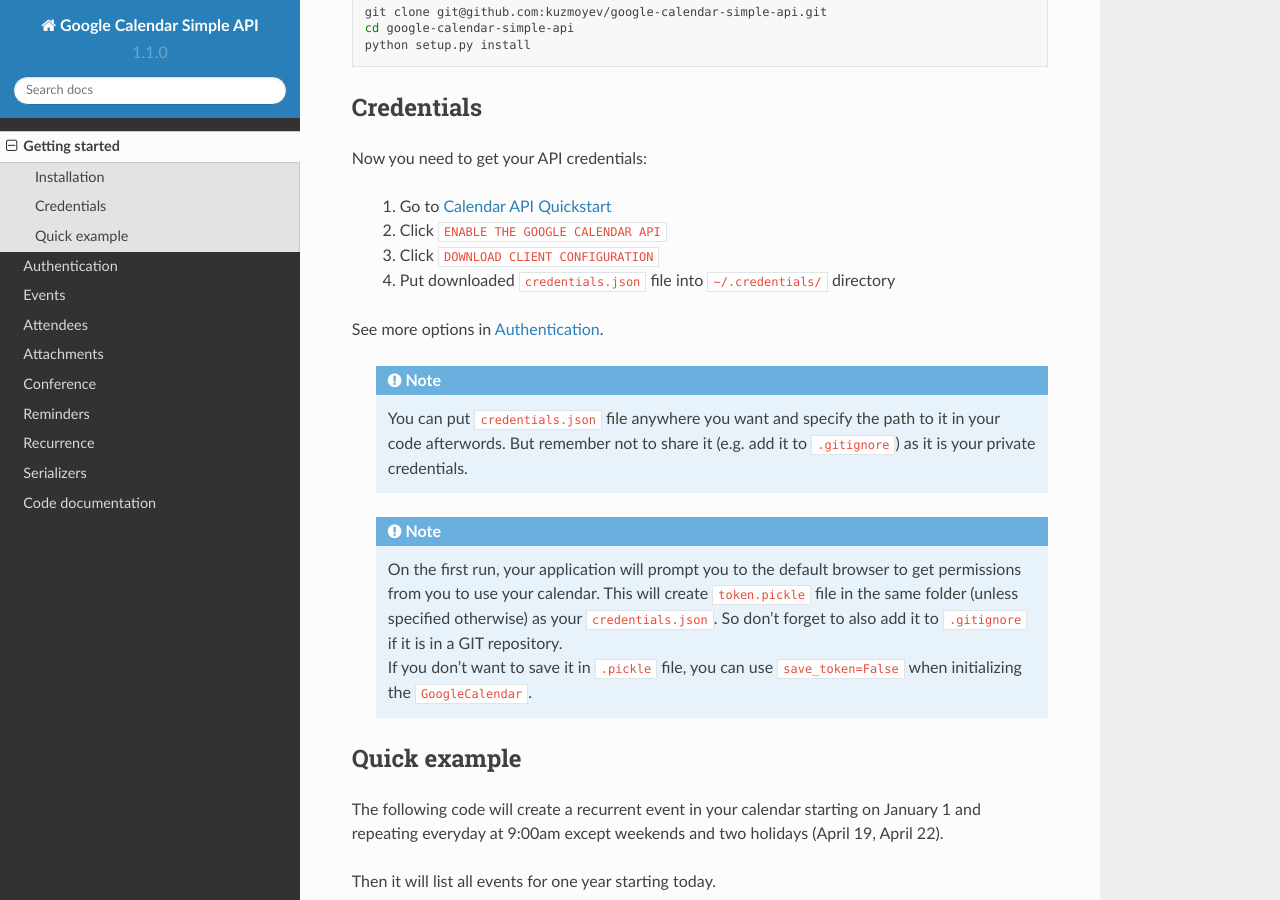
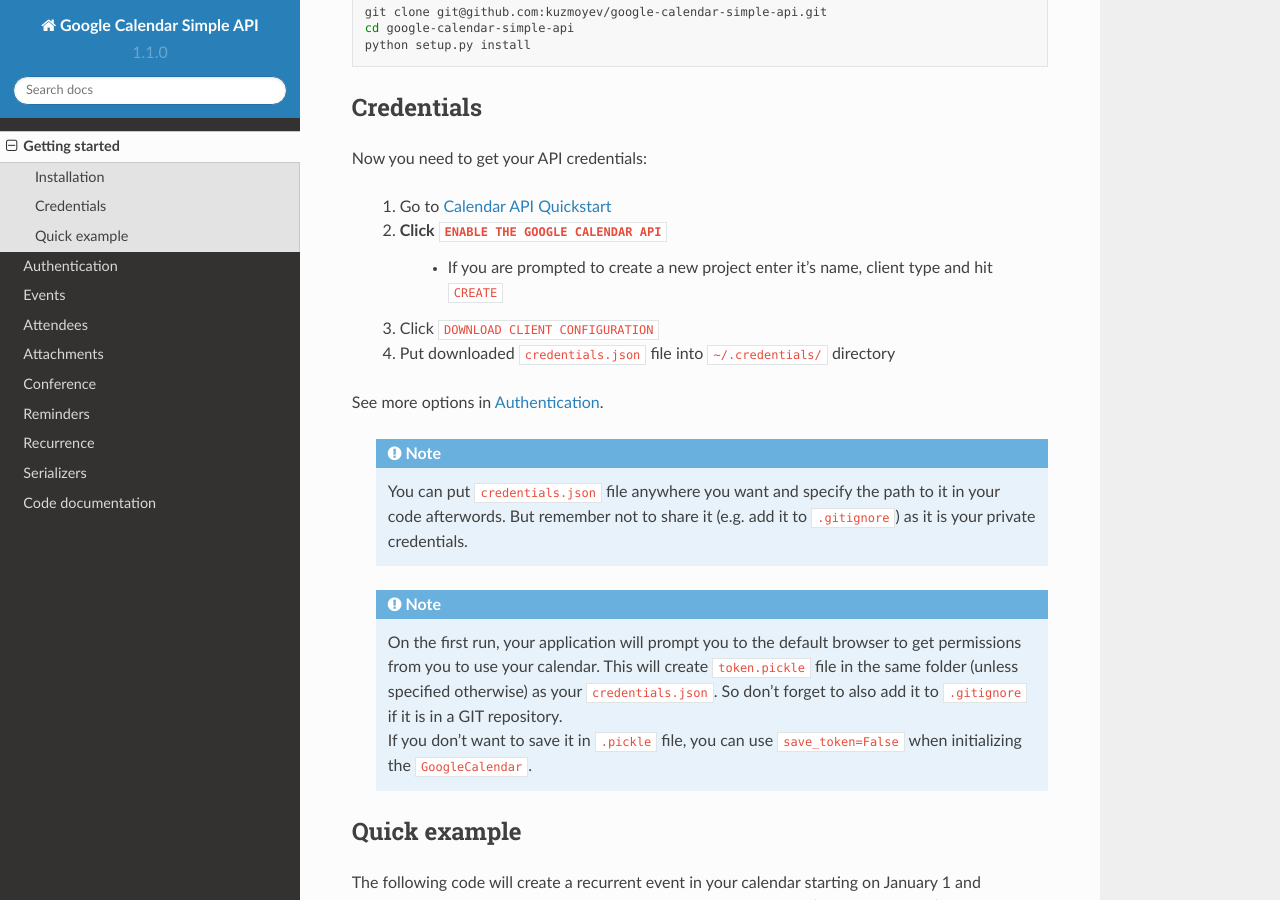
Before and after one commit to kuzmoyev/google-calendar-simple-api, a Sphinx documentation site: the page built from docs/source/getting_started.rst, in a window 1280 px wide and 900 px high, scrolled down 389 px. Built offline with Sphinx 7.4.7 and the Read the Docs theme 2.0.0, drawn with Linux system fonts in a browser that asks for light colours; pages that are not in the unit, such as notebooks, are missing from menus.

Commit message:
Add note to credentials retrieval
closes #88

```diff
--- a/docs/source/getting_started.rst
+++ b/docs/source/getting_started.rst
@@ -29,6 +29,7 @@
 
     1. Go to `Calendar API Quickstart`_
     2. Click ``ENABLE THE GOOGLE CALENDAR API``
+        - If you are prompted to create a new project enter it's name, client type and hit ``CREATE``
     3. Click ``DOWNLOAD CLIENT CONFIGURATION``
     4. Put downloaded ``credentials.json`` file into ``~/.credentials/`` directory
 
```
